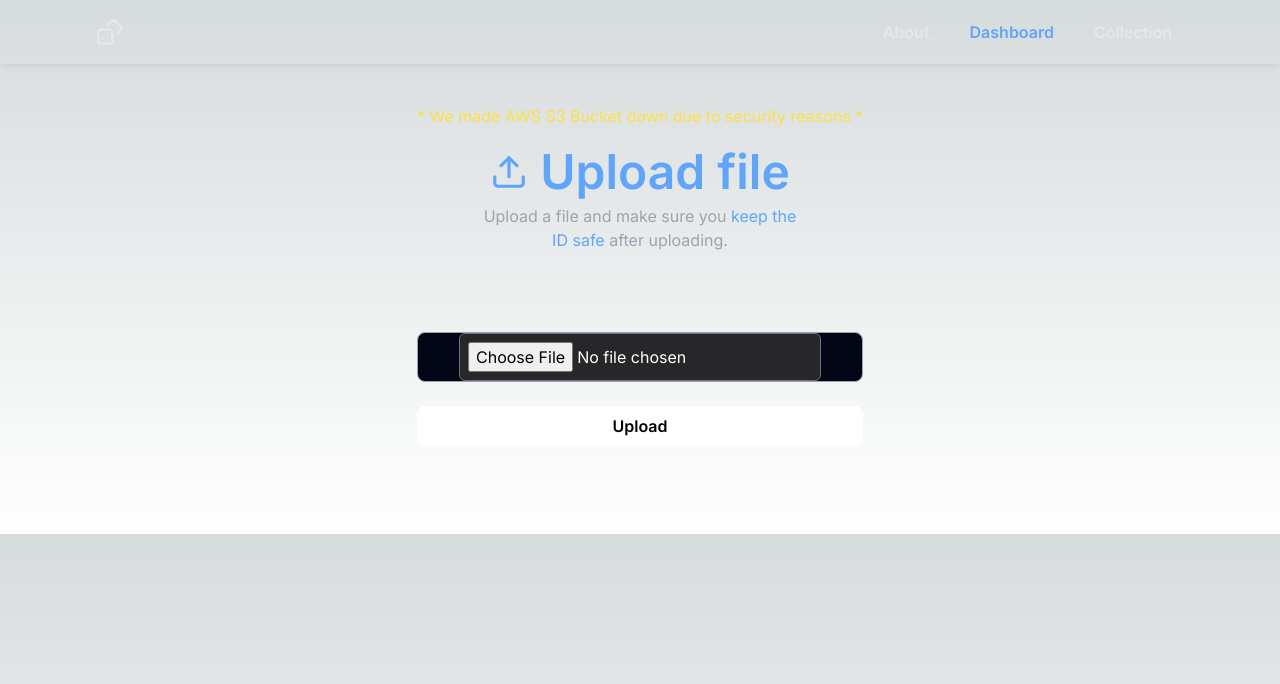
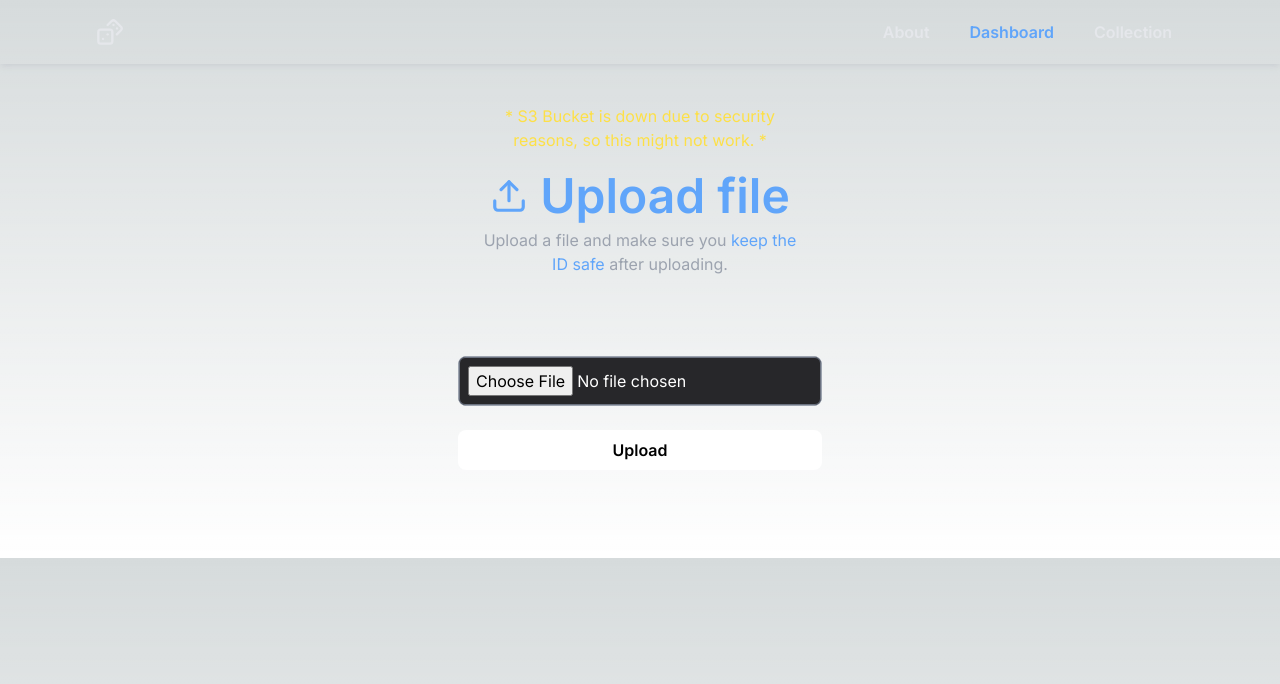
Before and after one commit to narayan-raghuwanshi/presigned-url-s3, a Next.js app: page /dashboard in a window 1280 px wide. Shown: the top 684 px of the page. Built offline with nearby package versions, Linux system fonts and the light colour scheme.

Commit message:
Warning for s3 down

```diff
--- a/app/collection/page.tsx
+++ b/app/collection/page.tsx
@@ -41,7 +41,7 @@ const Collection = () => {
     return (
         <div className="flex flex-col justify-center items-center gap-8 flex-wrap py-10">
             <div>
-                <p className='mb-5 text-yellow-300'>* We made AWS S3 Bucket down due to security reasons *</p>
+                <p className='mb-5 max-w-xs mx-auto text-center text-yellow-300'>* S3 Bucket is down due to security reasons, so this might not work. *</p>
                 <div className="flex flex-col justify-center items-center">
                     <div className="text-center space-y-2 max-w-xs">
                         <h3 className="text-3xl md:text-5xl font-semibold text-blue-400 flex justify-center items-center gap-3"><Download size={38} /> Download</h3>
--- a/app/dashboard/page.tsx
+++ b/app/dashboard/page.tsx
@@ -46,7 +46,7 @@ export default function Home() {
   return (
     <div className="flex flex-col justify-center items-center gap-8 flex-wrap py-10">
       <div>
-        <p className='mb-5 text-yellow-300'>* We made AWS S3 Bucket down due to security reasons *</p>
+        <p className='mb-5 max-w-xs mx-auto text-center text-yellow-300'>* S3 Bucket is down due to security reasons, so this might not work. *</p>
         <div className="flex flex-col justify-center items-center">
           <div className="text-center space-y-2 max-w-xs">
             <h3 className="text-3xl md:text-5xl font-semibold text-blue-400 flex justify-center items-center gap-3"><Upload size={38} /> Upload file</h3>
```
